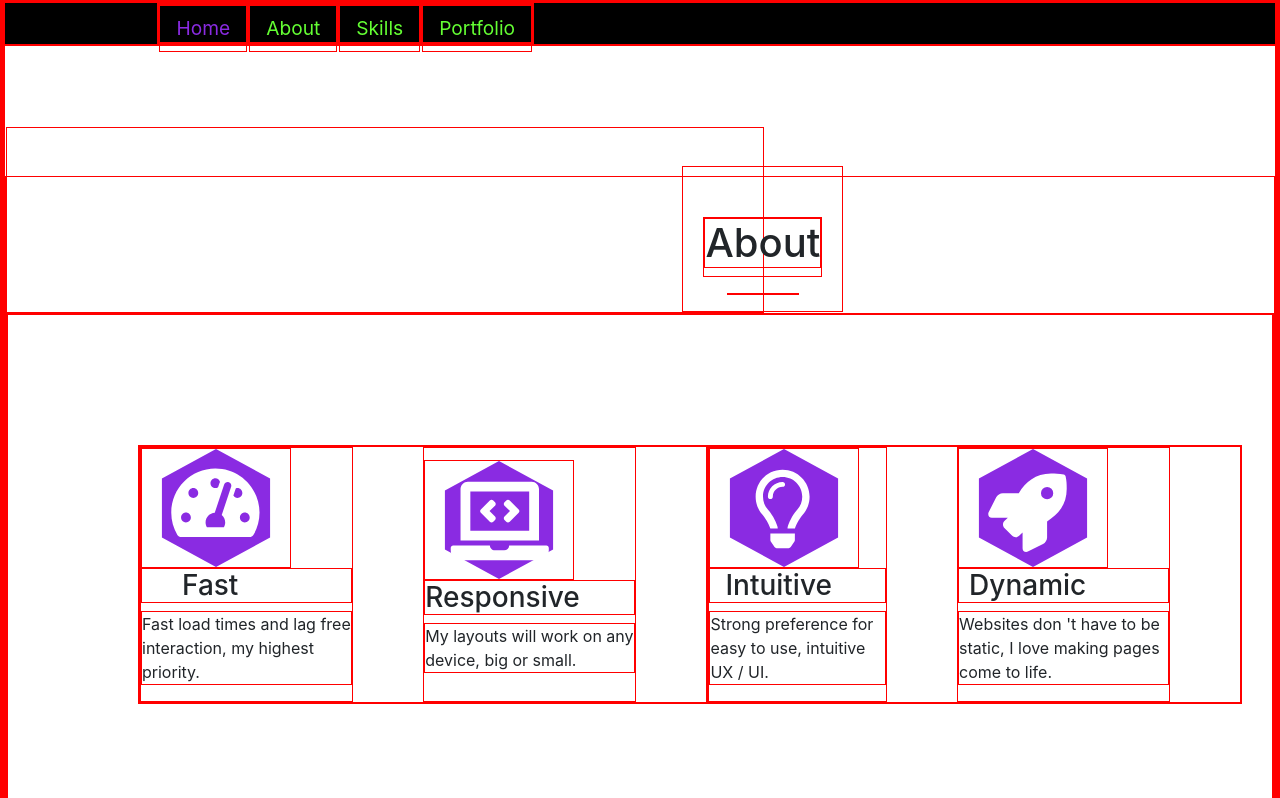
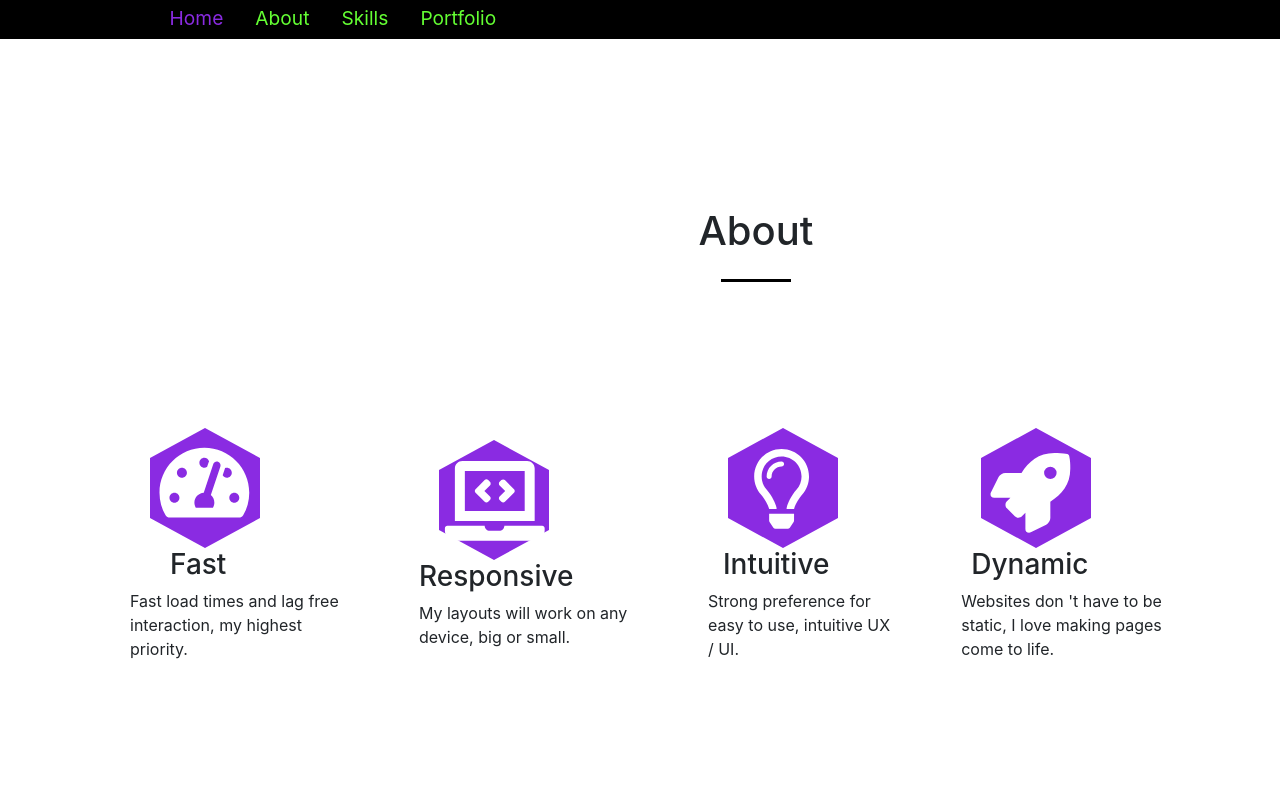
Before and after one commit to kingdayx/hireelisha.com, a React (Create React App) app: page / in a window 1280 px wide. Shown: the part 876-1674 px from the top of the page. Built offline with nearby package versions, Linux system fonts and the light colour scheme.

Commit message:
changed editing css helpers

```diff
--- a/src/App.css
+++ b/src/App.css
@@ -1,7 +1,3 @@
-* {
-  border: 1px solid red !important;
-}
-
 .port {
   max-height: 90vh;
 }
```
